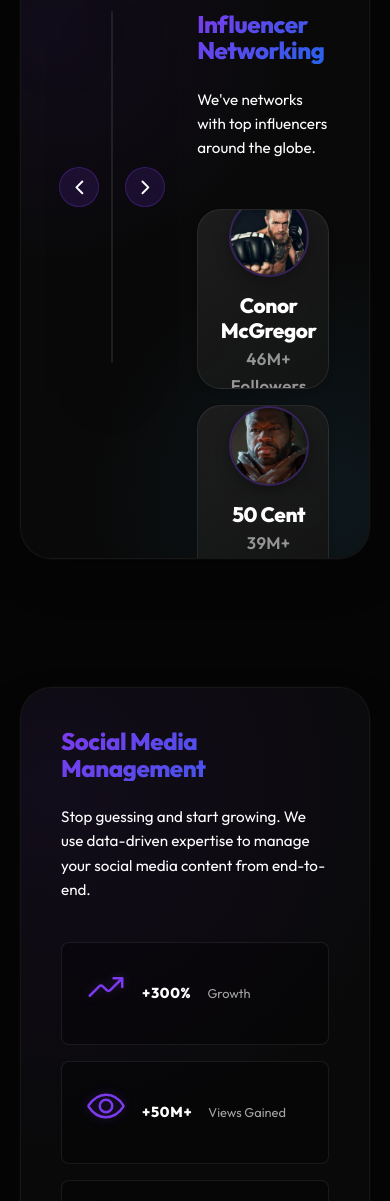
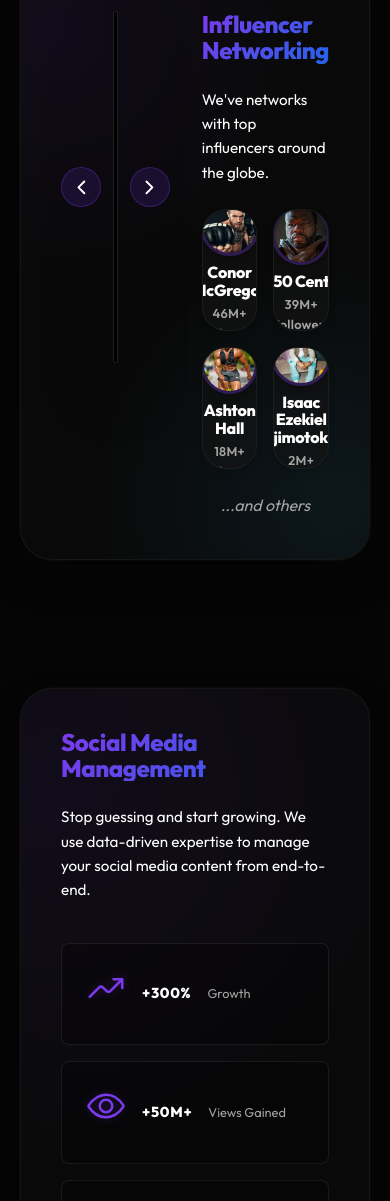
Before and after one commit to Kshitiz726/the-social-circle, a plain HTML site: page index.html in a window 390 px wide. Shown: the part 3150-4351 px from the top of the page. Drawn offline with nearby package versions, Linux system fonts and the light colour scheme; grey boxes are pictures that could not be loaded; animation ran at ten frames a second; a script that the page names is missing.

Commit message:
Fix CSS logic error: Remove duplicate media queries causing mobile layout issues

```diff
--- a/style.css
+++ b/style.css
@@ -3159,68 +3159,5 @@
     text-align: center;
   }
 
-  /* Influencer Section Mobile Enhancements */
-  .influencer-grid {
-    display: flex;
-    flex-direction: column;
-    gap: 1.5rem;
-    width: 100%;
-    margin-top: 1.5rem;
-  }
-
-  .influencer-card {
-    width: 100%;
-    padding: 2.5rem 1.2rem;
-    /* Increased vertical padding */
-    padding-right: 0.5rem;
-    /* Reduce right padding to give more room for text */
-    border-radius: 24px;
-    /* Even softer */
-    background: linear-gradient(145deg, rgba(30, 30, 30, 0.95), rgba(20, 20, 20, 0.9));
-    display: flex;
-    flex-direction: column;
-    justify-content: center;
-    gap: 0;
-    min-height: 180px;
-    /* Force taller cards */
-    border: 1px solid rgba(255, 255, 255, 0.08);
-    /* Subtle border pop */
-  }
-
-  .influencer-header {
-    display: flex;
-    align-items: center;
-    gap: 1rem;
-    width: 100%;
-  }
-
-  .influencer-card img {
-    width: 80px;
-    /* Slightly bigger */
-    height: 80px;
-    border-width: 2px;
-    flex-shrink: 0;
-    /* Prevent squishing */
-  }
-
-  /* Allow text to take remaining space */
-  .influencer-info {
-    flex: 1;
-    min-width: 0;
-    /* Important for flex child text wrapping */
-  }
-
-  .influencer-info h4 {
-    font-size: 1.3rem;
-    /* Bigger name */
-    margin-bottom: 0.2rem;
-    white-space: normal;
-    /* Allow wrapping */
-    line-height: 1.2;
-  }
-
-  .follower-count {
-    font-size: 1.05rem;
-    opacity: 0.9;
-  }
-}
+  /* Removed conflicting influencer styles (now handled in main mobile block) */
+}
```
